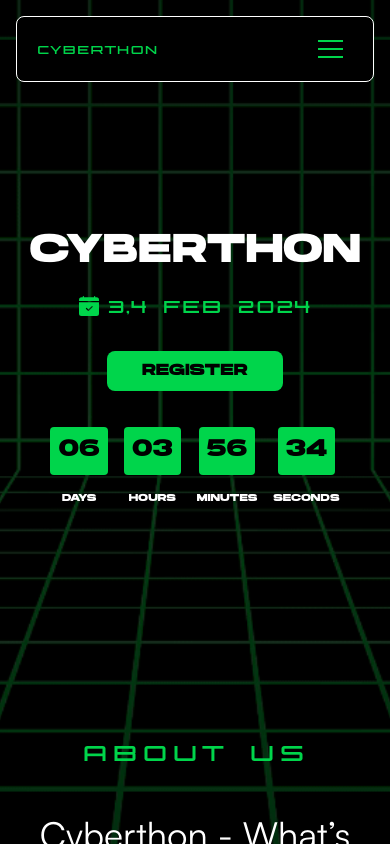
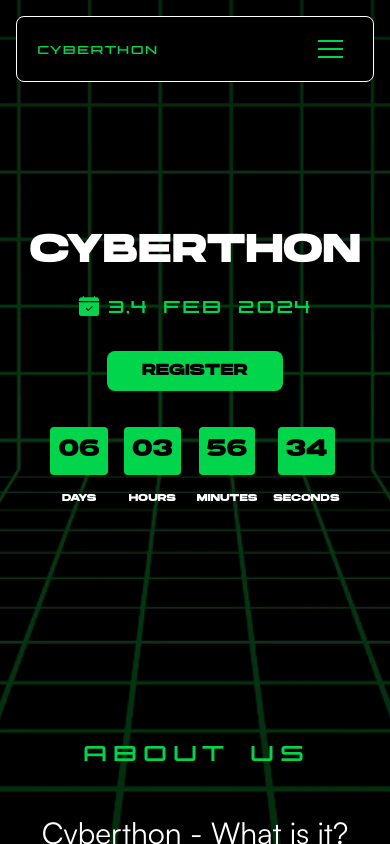
Before and after one commit to RiteshKumaran/cyberthon, a React (Create React App) app: page / in a window 390 px wide. Built offline with nearby package versions, Linux system fonts and the light colour scheme.

Commit message:
font fix

```diff
--- a/src/components/About/About.jsx
+++ b/src/components/About/About.jsx
@@ -87,8 +87,8 @@ export const About = () => {
       </h1>
       <div className="main-about w-[90%] grid grid-cols-2 md:gap-12 md:grid-cols-1 items-center">
         <div className="about-body mx-auto">
-          <p className="question mb-4 text-4xl text-white font-Satoshi">
-            Cyberthon - What’s the deal?
+          <p className="question mb-4 text-3xl text-white font-Satoshi">
+            Cyberthon - What is it?
           </p>
           <p className="answer text-lg  font-secondary text-white opacity-60">
             Embark on a journey into the heart of cybersecurity excellence with
--- a/src/components/AboutInfo/AboutInfo.css
+++ b/src/components/AboutInfo/AboutInfo.css
@@ -88,7 +88,7 @@ section#information-bar {
   /* background: linear-gradient(to top, #052805, #1ec71e);
 
   */
-  background: #0dfc0d61;
+  background: #00d54bab;
   border-color: #05fd05;
   padding: 10px 36px;
 
--- a/src/components/Faq/Faq.jsx
+++ b/src/components/Faq/Faq.jsx
@@ -78,12 +78,12 @@ export const Faq = () => {
             peer-checked/input:after:rotate-[135deg]
             "
           >
-            <h2 className="font-normal font-secondary text-base text-light  pr-2 md:text-[10px]/3 md:p-0">
+            <h2 className="font-normal font-secondary text-base text-light  pr-2 md:text-[12px]/3 md:p-0">
               {question}
             </h2>
           </label>
           <div className="faq-content max-h-0 overflow-hidden ease-in-out duration-200 peer-checked/input:max-h-screen">
-            <h5 className="text-[0.85rem] font-secondary font-normal pt-2 w-[80%] opacity-70 md:text-[0.5rem]">
+            <h5 className="text-[0.9rem] font-secondary font-normal pt-2 w-[80%] opacity-70 md:text-[0.7rem]">
               {reply}
             </h5>
             {links ? (
@@ -163,9 +163,9 @@ export const Faq = () => {
         {faqTab(9)}
         {faqTab(10)} */}
         <div className="flex flex-col  gap-3 md:items-center ">
-          <div className="text-light text-5xl md:text-4xl font-Satoshi tracking-wide font-bold mb-5 w-full some">
-            Some of the frequently <br /> asked questions
-          </div>
+          <h1 className="font-karrera text-primary  tracking-widest font-normal text-5xl md:text-3xl pb-10 md:py-6 ">
+            FAQ
+          </h1>
           <div className="w-[70%] md:w-[100%] max-h-[60vh] overflow-y-scroll custom-scrollbar grid gap-4 ">
             <div className="grid gap-4">
               {faqData.map((data, index) => {
```
Also changed, not shown: 1 other file (tests, documents, lock files or other folders).
